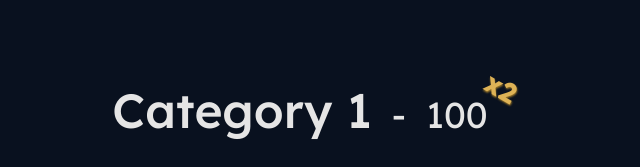
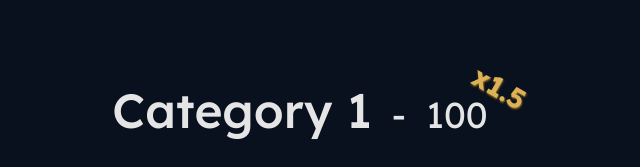
Before and after one commit to b-low/jeopardy, a SvelteKit app in the folder jeopardy/: page /0 in a window 1280 px wide. Shown: the top 167 px of the page, without its empty margins (340-980 px from the left). Built offline with nearby package versions, Linux system fonts and the light colour scheme.

Commit message:
Nerf bonus to 1.5

```diff
--- a/jeopardy/src/routes/[index]/+page.svelte
+++ b/jeopardy/src/routes/[index]/+page.svelte
@@ -189,7 +189,7 @@
 
       .bonus-indicator {
         position: absolute;
-        right: -30px;
+        right: -40px;
         top: -10px;
         font-size: 28px;
         font-weight: 700;
@@ -259,7 +259,7 @@
     <span class="separator">-</span>
     <h2 class="points">{answer.points}</h2>
     {#if bonusAvailable}
-      <span class="bonus-indicator">x2</span>
+      <span class="bonus-indicator">x1.5</span>
     {/if}
   </div>
 
```
